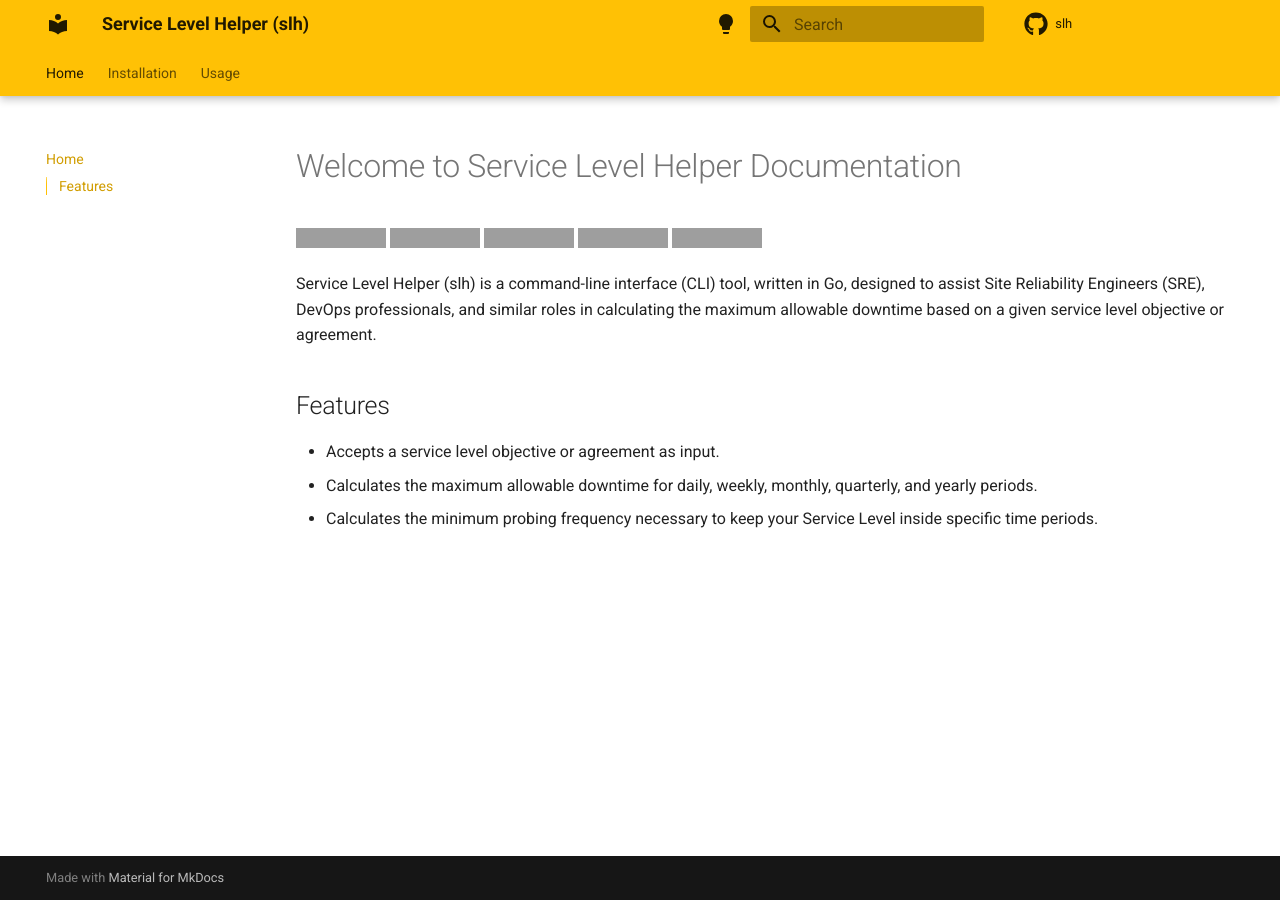
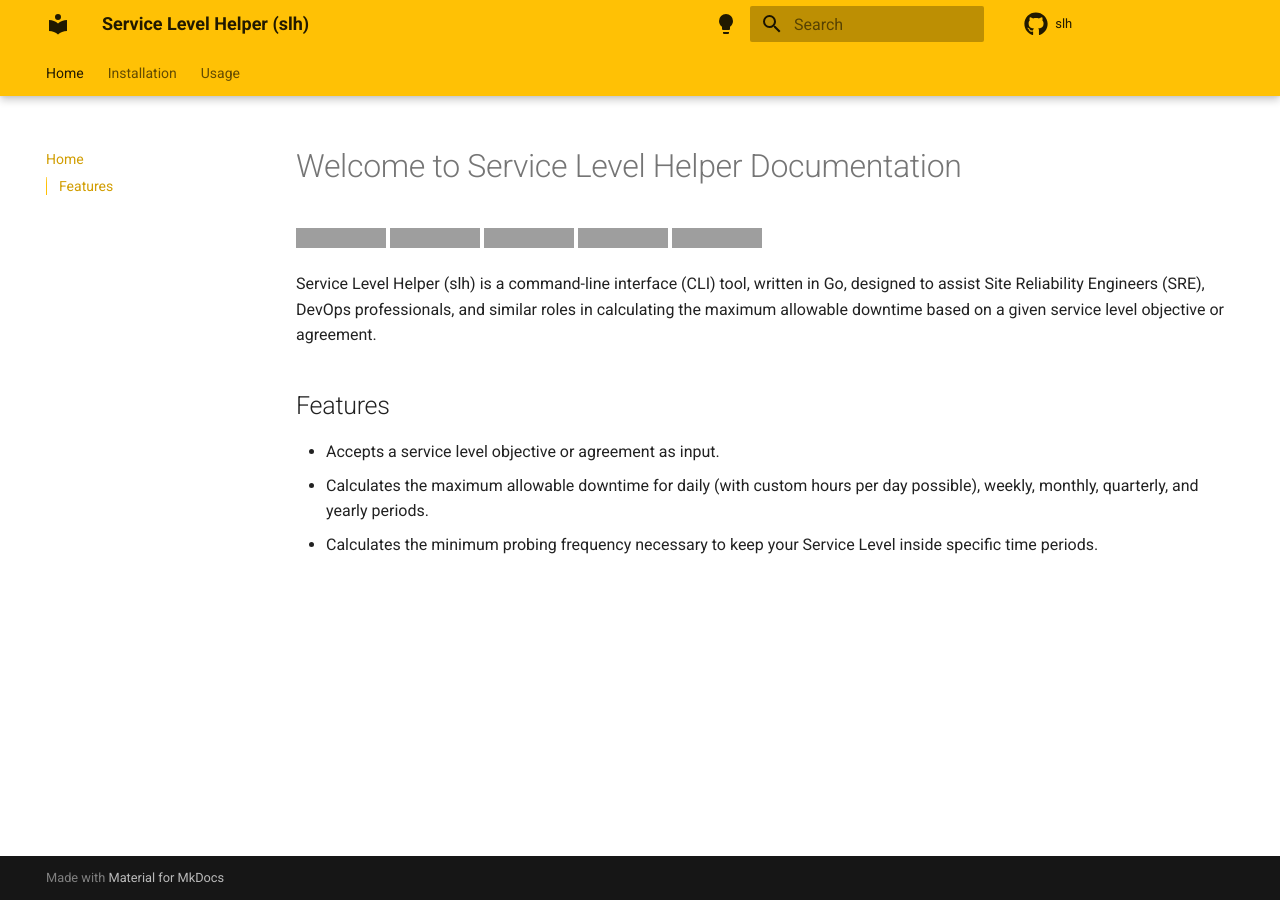
Before and after one commit to lucasloureiror/slh, an MkDocs documentation site: the page built from docs/index.md, in a window 1280 px wide. Built offline with MkDocs 1.6.1 and Material for MkDocs 9.7.7, drawn with Linux system fonts in a browser that asks for light colours; comment, search, counter and statistics services are not loaded; grey boxes are pictures that could not be loaded.

Commit message:
docs: flag for number of hours per day mentioned in docs

```diff
--- a/docs/index.md
+++ b/docs/index.md
@@ -11,5 +11,5 @@ Service Level Helper (slh) is a command-line interface (CLI) tool, written in Go
 ## Features
 
 - Accepts a service level objective or agreement as input.
-- Calculates the maximum allowable downtime for daily, weekly, monthly, quarterly, and yearly periods.
+- Calculates the maximum allowable downtime for daily (with custom hours per day possible), weekly, monthly, quarterly, and yearly periods.
 - Calculates the minimum probing frequency necessary to keep your Service Level inside specific time periods.
```
